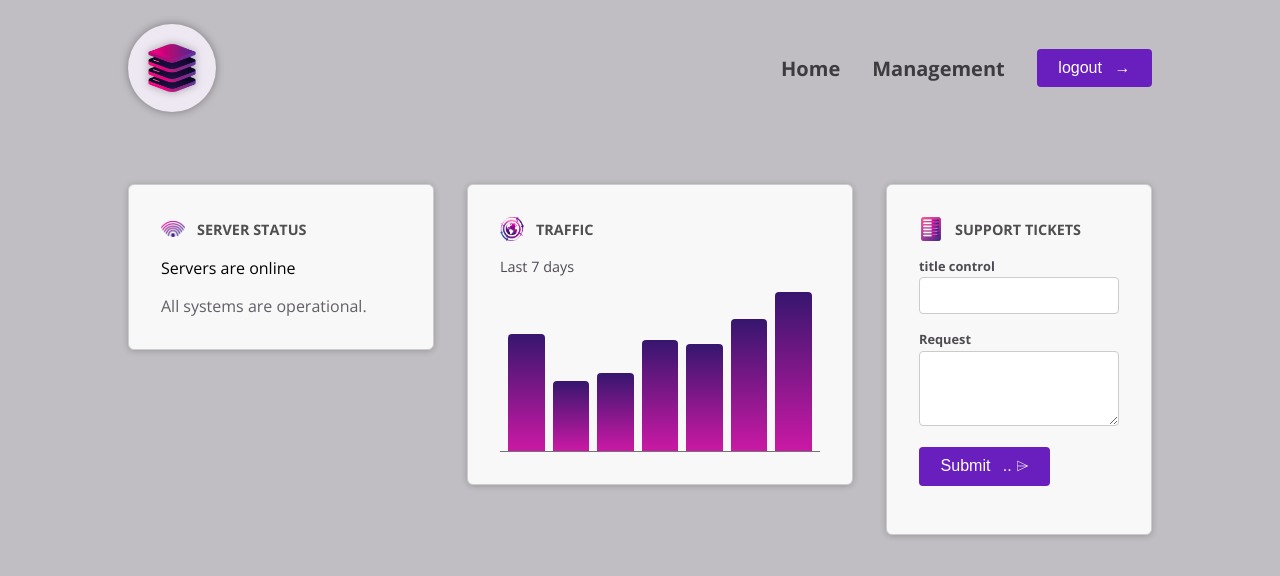
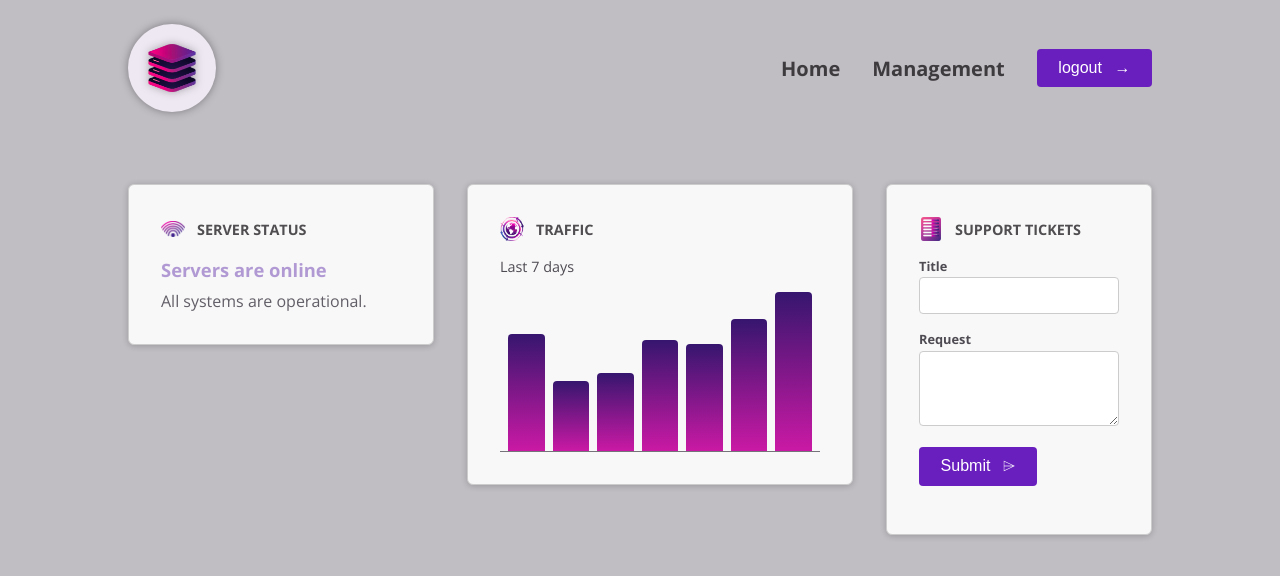
Before and after one commit to khaled-mohamed-ali/second-angular-training-project, an Angular app: page / in a window 1280 px wide. Shown: the top 576 px of the page. Built offline with nearby package versions, Linux system fonts and the light colour scheme.

Commit message:
update html components structer

```diff
--- a/src/app/dashboard/dashboard-item/dashboard-item.component.css
+++ b/src/app/dashboard/dashboard-item/dashboard-item.component.css
@@ -1,4 +1,4 @@
-.dashboard-item {
+:host {
   display: block;
   padding: 1rem;
   border: 1px solid #ccc;
@@ -7,15 +7,14 @@
   box-shadow: 0 1px 6px 0 rgba(0, 0, 0, 0.2);
 }
 
-.dashboard-item header {
+:host header {
   display: flex;
   padding: 0;
   gap: 0.75rem;
   align-items: center;
   margin-bottom: 1rem;
 }
-
-.dashboard-item header img {
+:host header img {
   width: 1.5rem;
   height: 1.5rem;
   object-fit: contain;
@@ -29,7 +28,7 @@
 }
 
 @media (min-width: 768px) {
-  .dashboard-item {
+  :host {
     padding: 2rem;
   }
 }
--- a/src/app/dashboard/dashboard-item/dashboard-item.component.html
+++ b/src/app/dashboard/dashboard-item/dashboard-item.component.html
@@ -1,4 +1,3 @@
-<div class="dashboard-item">
     <article>
         <header>
             <img [src]="image().src" alt="image.alt" />
@@ -6,4 +5,3 @@
         </header>
         <ng-content></ng-content>
     </article>
-</div>
--- a/src/app/dashboard/dashboard-item/dashboard-item.component.ts
+++ b/src/app/dashboard/dashboard-item/dashboard-item.component.ts
@@ -1,11 +1,12 @@
-import { Component, input, Input } from '@angular/core';
+import { Component, input, Input, ViewEncapsulation } from '@angular/core';
 
 @Component({
   selector: 'dashboard-item',
   standalone: true,
   imports: [],
   templateUrl: './dashboard-item.component.html',
-  styleUrl: './dashboard-item.component.css'
+  styleUrl: './dashboard-item.component.css',
+
 })
 export class DashboardItemComponent {
 
--- a/src/app/dashboard/server-status/server-status.component.css
+++ b/src/app/dashboard/server-status/server-status.component.css
@@ -1,16 +1,16 @@
-#status {
+:host {
   display: block;
   width: 15rem;
 }
 
-.status p:first-of-type {
+:host p:first-of-type {
   font-weight: bold;
   animation: pulse 2s infinite;
   margin: 0 0 0.5rem 0;
   font-size: 1.15rem;
 }
 
-.status-online p:first-of-type {
+:host p:first-of-type {
   color: #6a3cb0;
 }
 
--- a/src/app/dashboard/server-status/server-status.component.html
+++ b/src/app/dashboard/server-status/server-status.component.html
@@ -1,5 +1,4 @@
 
-      <div id="status">
         @if (currentStatus === 'online') {
           <p>Servers are online</p>
           <p>All systems are operational.</p>
@@ -10,4 +9,3 @@
           <p>Server status is unknown</p>
           <p>Fetching server status failed.</p>
         }
-      </div>
--- a/src/app/dashboard/tickets/new-ticket/new-ticket.component.html
+++ b/src/app/dashboard/tickets/new-ticket/new-ticket.component.html
@@ -1,5 +1,5 @@
 <form>
-    <app-control lable="title control">
+    <app-control lable="Title">
         <label >Title</label>
         <input name="title" id="title" />
     </app-control>
@@ -13,7 +13,7 @@
                 Submit
             </span>
             <span ngProjectAs="icon">
-               .. ⌲
+                ⌲
             </span>
         </button>
     </p>
--- a/src/app/dashboard/traffic/traffic.component.css
+++ b/src/app/dashboard/traffic/traffic.component.css
@@ -1,5 +1,5 @@
 
-#traffic {
+:host {
   display: block;
   width: 15rem;
 }
@@ -27,7 +27,7 @@
 }
 
 @media (min-width: 768px) {
-  #traffic {
+:host {
     width: 20rem;
   }
 }
--- a/src/app/dashboard/traffic/traffic.component.html
+++ b/src/app/dashboard/traffic/traffic.component.html
@@ -1,5 +1,3 @@
-
-    <div id="traffic">
         <p>Last 7 days</p>
 
         <div id="chart">
@@ -7,4 +5,3 @@
             <div [style.height]="(dataPoint.value / maxTraffic) * 100 + '%'"></div>
             }
         </div>
-    </div>
--- a/src/app/shared/control/control.component.html
+++ b/src/app/shared/control/control.component.html
@@ -1,5 +1,4 @@
-<p class="control">
+<p >
     <label>{{lable()}}</label>
-    <!-- <input name="title" id="title" /> -->
      <ng-content select="[input,textarea]"></ng-content>
 </p>
--- a/src/app/shared/control/control.component.ts
+++ b/src/app/shared/control/control.component.ts
@@ -6,7 +6,10 @@
   imports: [],
   templateUrl: './control.component.html',
   styleUrl: './control.component.css',
-  encapsulation: ViewEncapsulation.None
+  encapsulation: ViewEncapsulation.None,
+  host: {
+    class: 'control'
+  }
 })
 export class ControlComponent {
   lable=input.required<string>()
```
